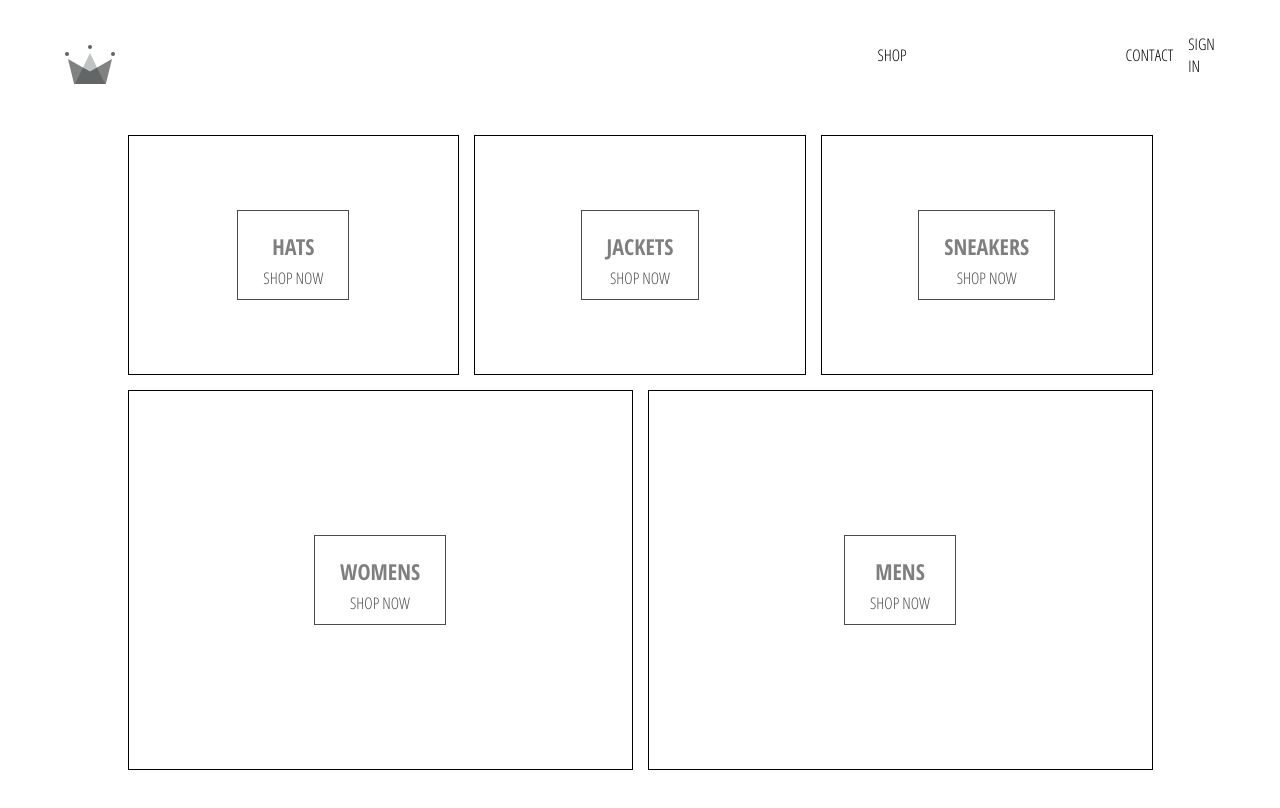
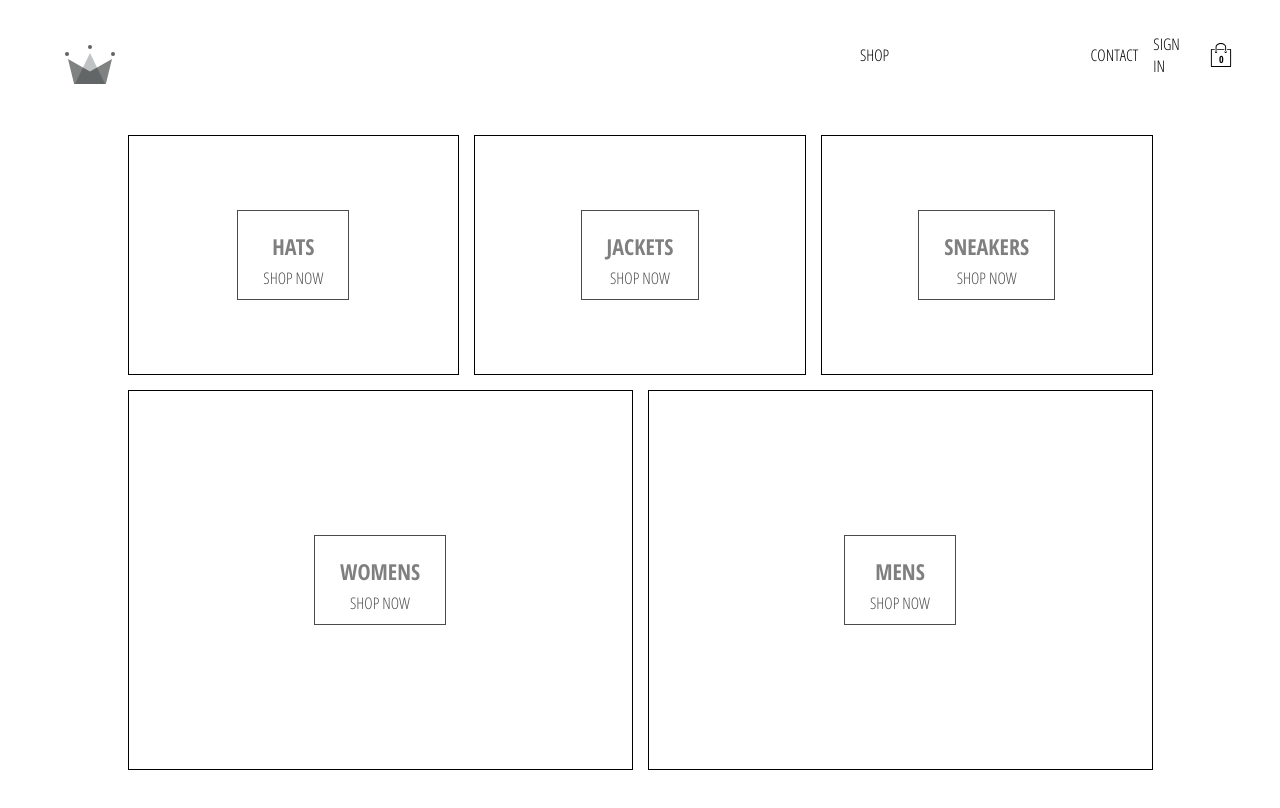
Before and after one commit to KsenseiB/e-commerce-clothing, a React (Create React App) app: page / in a window 1280 px wide. Shown: the top 808 px of the page. Built offline with nearby package versions, Linux system fonts and the light colour scheme; no server answers; grey boxes are pictures that could not be loaded.

Commit message:
added cartIcon and cartDropdown components + reducers

```diff
--- /dev/null
+++ b/src/components/cart-dropdown/cart-dropdown.component.jsx
@@ -0,0 +1,15 @@
+import React from 'react';
+
+import CustomButton from '../custom-button/custom-button.component';
+
+import './cart-dropdown.styles.scss';
+
+const CartDropdown = () => (
+	<div className='cart-dropdown'>
+	<div className='cart-items'>
+	</div>
+	<CustomButton>GO OT CHECKOUT</CustomButton>
+	</div>
+)
+
+export default CartDropdown;
--- /dev/null
+++ b/src/components/cart-dropdown/cart-dropdown.styles.scss
@@ -0,0 +1,33 @@
+.cart-dropdown {
+  position: absolute;
+  width: 240px;
+  height: 340px;
+  display: flex;
+  flex-direction: column;
+  padding: 20px;
+  border: 1px solid black;
+  background-color: white;
+  top: 90px;
+  right: 40px;
+  z-index: 5;
+
+  .cart-items {
+    height: 240px;
+    display: flex;
+    flex-direction: column;
+    overflow: auto;
+  }
+
+  button {
+    margin-top: auto;
+  }
+//    ::-webkit-scrollbar {
+//         -webkit-appearance: none;
+//         width: 7px;
+//     }
+//     ::-webkit-scrollbar-thumb {
+//         border-radius: 4px;
+//         background-color: rgba(0,0,0,.5);
+//         box-shadow: 0 0 1px rgba(255,255,255,.5);
+// }
+}
--- /dev/null
+++ b/src/components/cart-icon/cart-icon.component.jsx
@@ -0,0 +1,22 @@
+import React from 'react';
+import { connect } from 'react-redux';
+
+import { toggleCartHidden } from '../../redux/cart/cart.actions';
+
+import { ReactComponent as ShoppingIcon } from '../../assets/shopping-bag.svg';
+
+import './cart-icon.styles.scss';
+
+const CartIcon = ({ toggleCartHidden }) => (
+	<div className='cart-icon' onClick={toggleCartHidden}>
+	<ShoppingIcon  className='shopping-icon' />
+	<span className='item-count'>0</span>
+	</div>
+)
+
+
+const mapDispatchToProps= dispatch => ({
+	toggleCartHidden: () => dispatch(toggleCartHidden())
+})
+
+export default connect(null, mapDispatchToProps)(CartIcon);
--- /dev/null
+++ b/src/components/cart-icon/cart-icon.styles.scss
@@ -0,0 +1,21 @@
+.cart-icon {
+  width: 45px;
+  height: 45px;
+  position: relative;
+  display: flex;
+  align-items: center;
+  justify-content: center;
+  cursor: pointer;
+
+  .shopping-icon {
+    width: 24px;
+    height: 24px;
+  }
+
+  .item-count {
+    position: absolute;
+    font-size: 10px;
+    font-weight: bold;
+    bottom: 12px;
+  }
+}
--- a/src/components/header/header.component.jsx
+++ b/src/components/header/header.component.jsx
@@ -3,11 +3,13 @@
 import { connect } from 'react-redux';
 
 import {auth} from '../../firebase/firebase.utils';
+import CartIcon from '../cart-icon/cart-icon.component';
+import CartDropdown from '../cart-dropdown/cart-dropdown.component';
 
 import { ReactComponent as Logo } from '../../assets/crown.svg';
 import './header.styles.scss';
 
-const Header = ({currentUser}) => (
+const Header = ({currentUser, hidden}) => (
   <div className="header">
     <Link className="logo-container" to="/">
 		 <Logo className="logo" />
@@ -24,12 +26,18 @@
 			<div className='option' onClick={() => auth.signOut()}>SIGN OUT</div>
 			: <Link className='option' to='/signin'>SIGN IN</Link>
 		}
+		<CartIcon />
 	 </div>
+	 {
+		 hidden ? null : <CartDropdown />
+
+	 }
   </div>
 )
 
-const mapStateToProps = state => ({
-	currentUser: state.user.currentUser
+const mapStateToProps = ({user: {currentUser}, cart: {hidden}}) => ({
+	currentUser,
+	hidden
 })
 
 export default connect(mapStateToProps)(Header);
--- /dev/null
+++ b/src/redux/cart/cart.actions.js
@@ -0,0 +1,5 @@
+import CartActionTypes from './cart.types';
+
+export const toggleCartHidden = ()  => ({
+	type: CartActionTypes.TOGGLE_CART_HIDDEN
+})
--- /dev/null
+++ b/src/redux/cart/cart.reducer.js
@@ -0,0 +1,18 @@
+import CartActionTypes from './cart.types';
+
+const INITIAL_STATE = {
+	hidden: true
+}
+
+const cartReducer = (state = INITIAL_STATE, action) => {
+	switch ( action.type ){
+		case CartActionTypes.TOGGLE_CART_HIDDEN:
+			return {
+				hidden: !state.hidden
+			}
+		default:
+			return state;
+	}
+}
+
+export default cartReducer;
--- /dev/null
+++ b/src/redux/cart/cart.types.js
@@ -0,0 +1,5 @@
+const CartActionTypes = {
+	TOGGLE_CART_HIDDEN: 'TOGGLE_CART_HIDDEN'
+}
+
+export default CartActionTypes;
--- a/src/redux/root-reducer.js
+++ b/src/redux/root-reducer.js
@@ -1,7 +1,9 @@
 import { combineReducers } from "redux";
 
 import userReducer from './user/user.reducer';
+import cartReducer from "./cart/cart.reducer";
 
 export default combineReducers({
-	user: userReducer
+	user: userReducer,
+	cart: cartReducer
 })
```
Also changed, not shown: src/assets/shopping-bag.svg (added).
